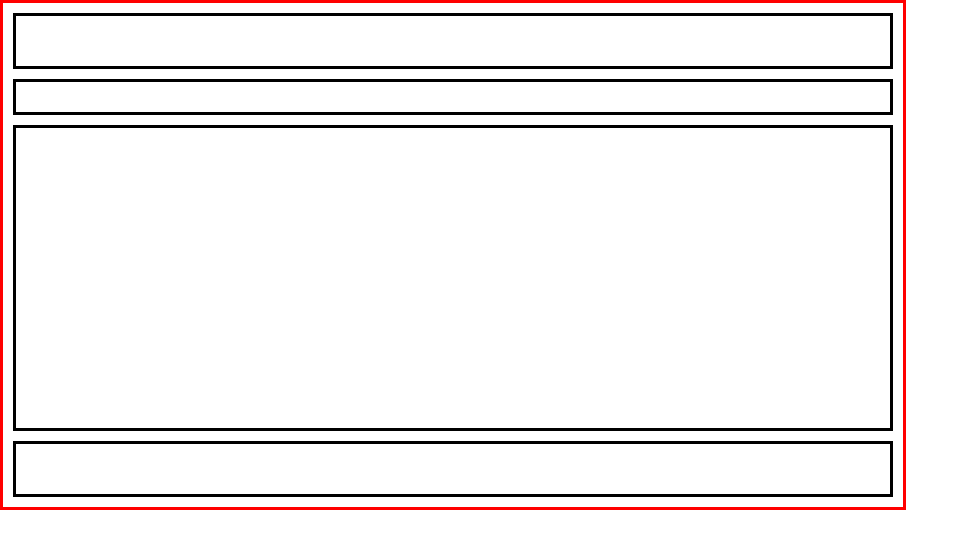
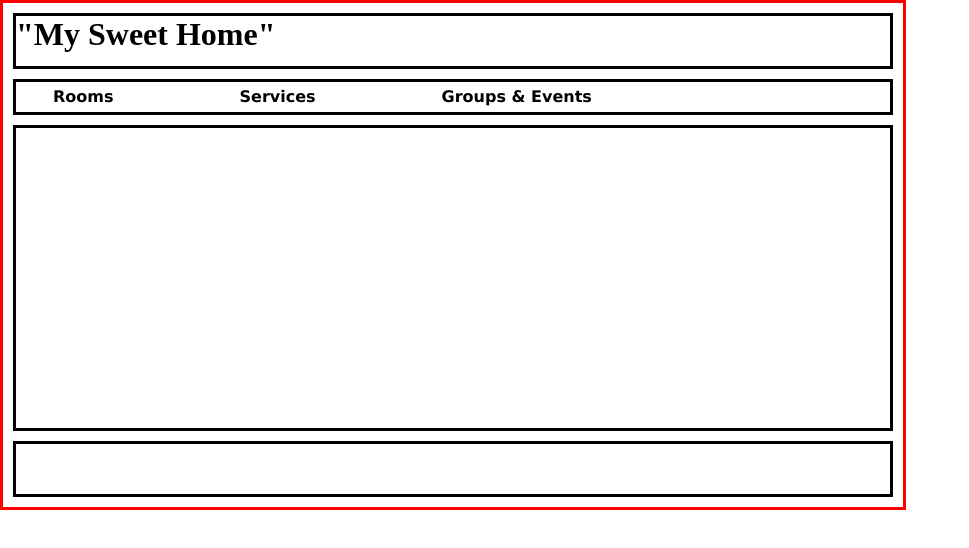
Before and after one commit to Rodolfofyto/html_6_ejc_1, a plain HTML site: page index.html in a window 1280 px wide. Shown: the whole page, without its empty margins (0-969 px from the left). Drawn offline with Linux system fonts and the light colour scheme.

Commit message:
nav style

```diff
--- a/index.html
+++ b/index.html
@@ -11,18 +11,18 @@
 
 <body>
     <header>
-        <h1></h1>
+        <h1>"My Sweet Home"</h1>
     </header>
     <nav>
         <ul>
             <li>
-                <a href=""></a>
+                <a href="" target="_blank">Rooms</a>
             </li>
             <li>
-                <a href=""></a>
+                <a href="">Services</a>
             </li>
             <li>
-                <a href=""></a>
+                <a href="">Groups & Events</a>
             </li>
             <li>
                 <a href=""></a>
```
